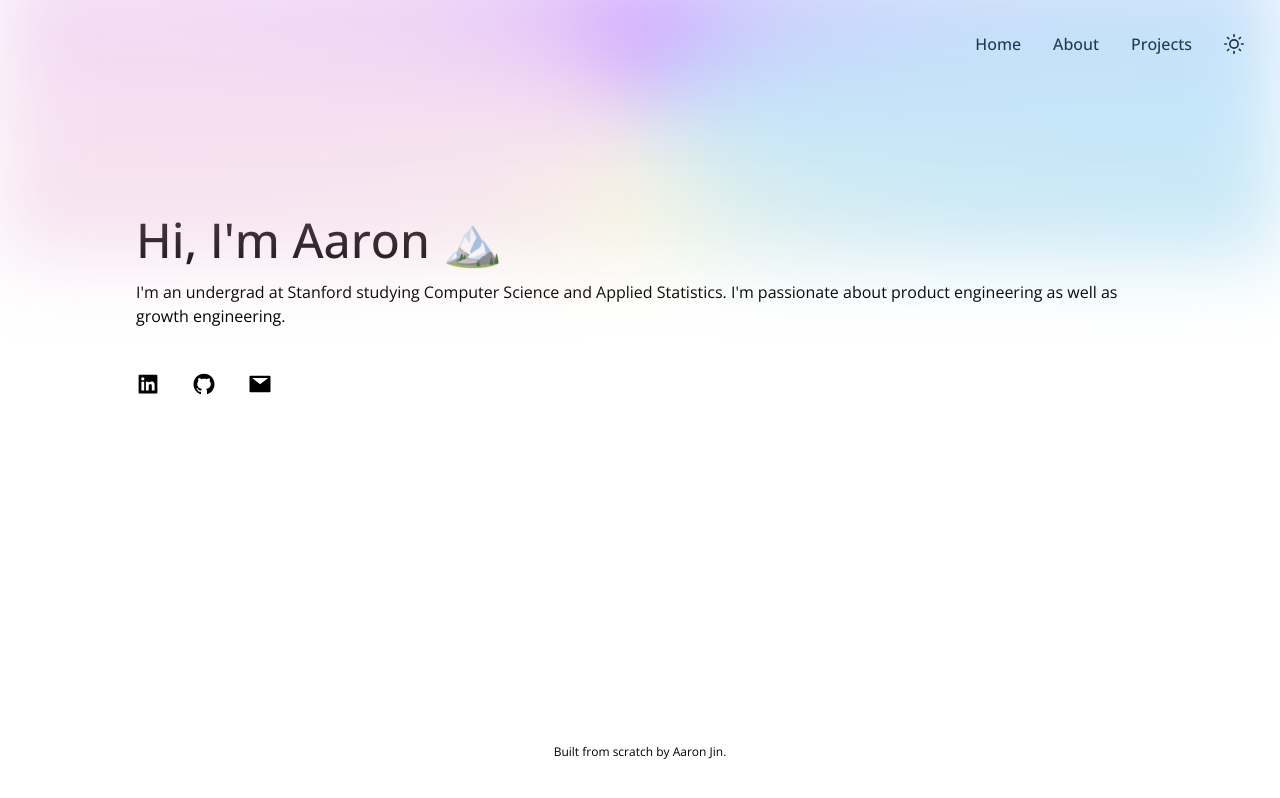
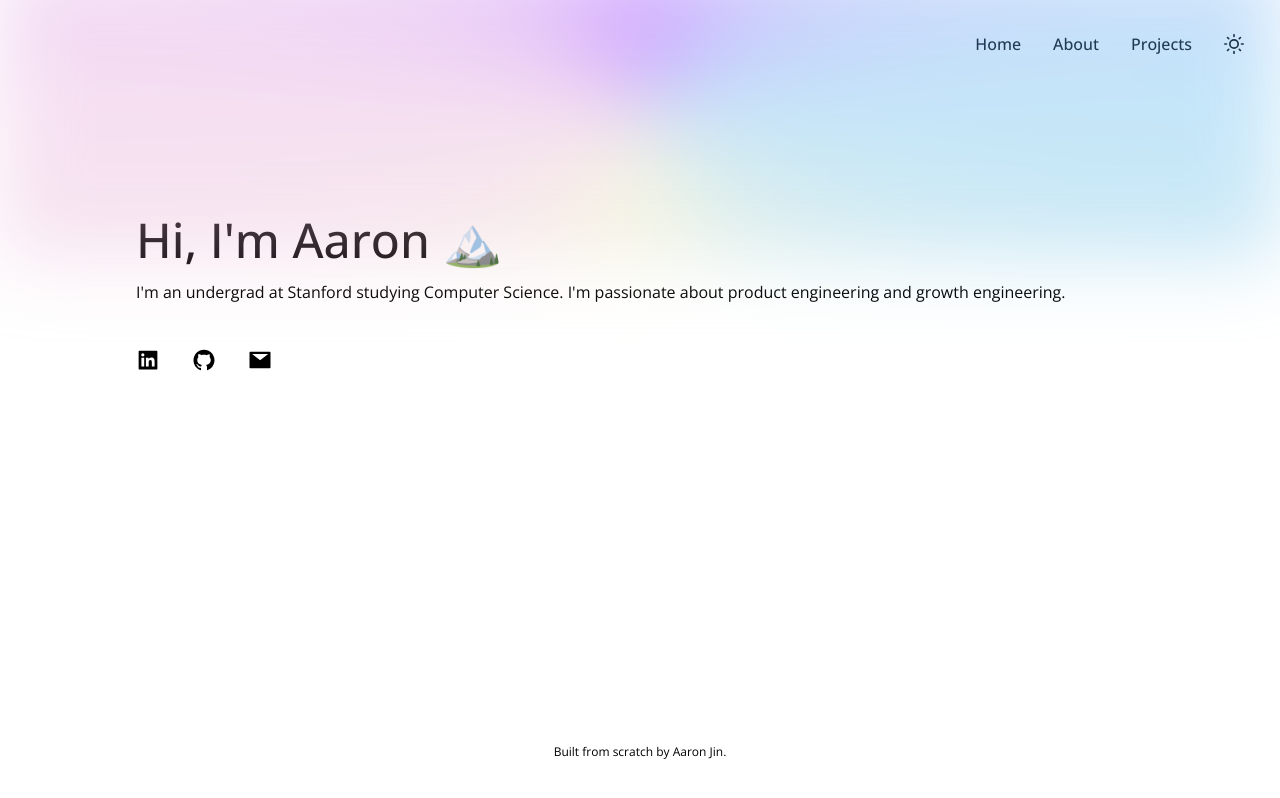
Before and after one commit to aaronkjin/personal, a Next.js app: page / in a window 1280 px wide. Built offline with nearby package versions, Linux system fonts and the light colour scheme.

Commit message:
terse intro

```diff
--- a/pages/index.js
+++ b/pages/index.js
@@ -18,8 +18,8 @@ export default function Home() {
           {theme === "dark" ? "Hi, I'm Aaron 🌋" : "Hi, I'm Aaron 🏔️"}
         </h1>
         <h1 className="text-sm tablet:text-base p-1 tablet:p-2 w-full">
-          I&apos;m an undergrad at Stanford studying Computer Science and
-          Applied Statistics. I&apos;m passionate about product engineering as well as growth engineering.
+          I&apos;m an undergrad at Stanford studying Computer Science. I&apos;m
+          passionate about product engineering and growth engineering.
         </h1>
       </div>
       <div className="tablet:flex hidden">
```
